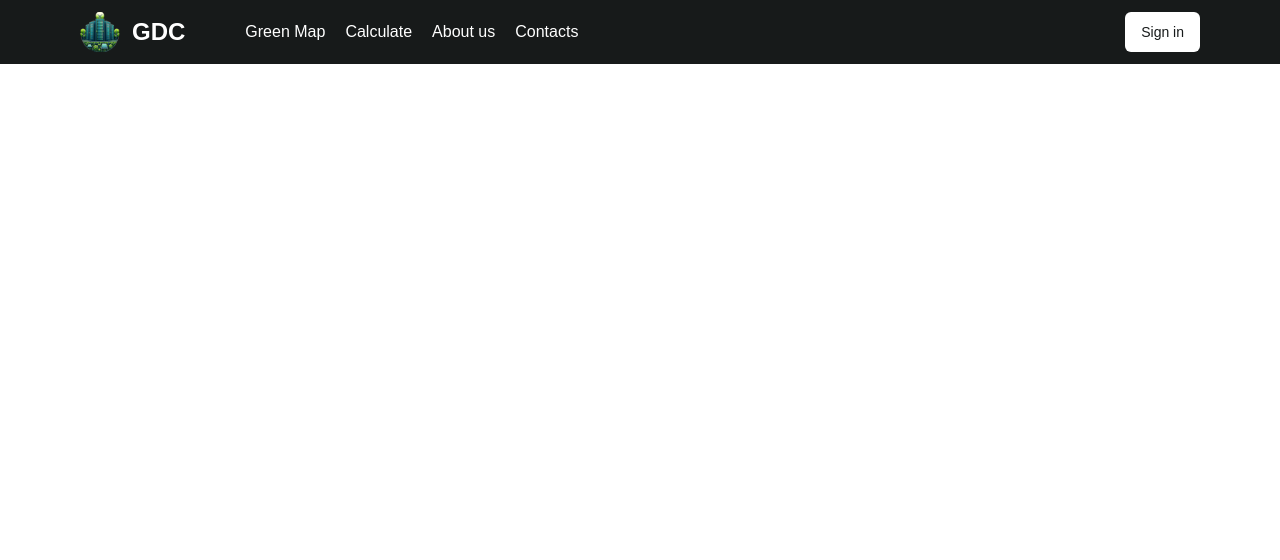
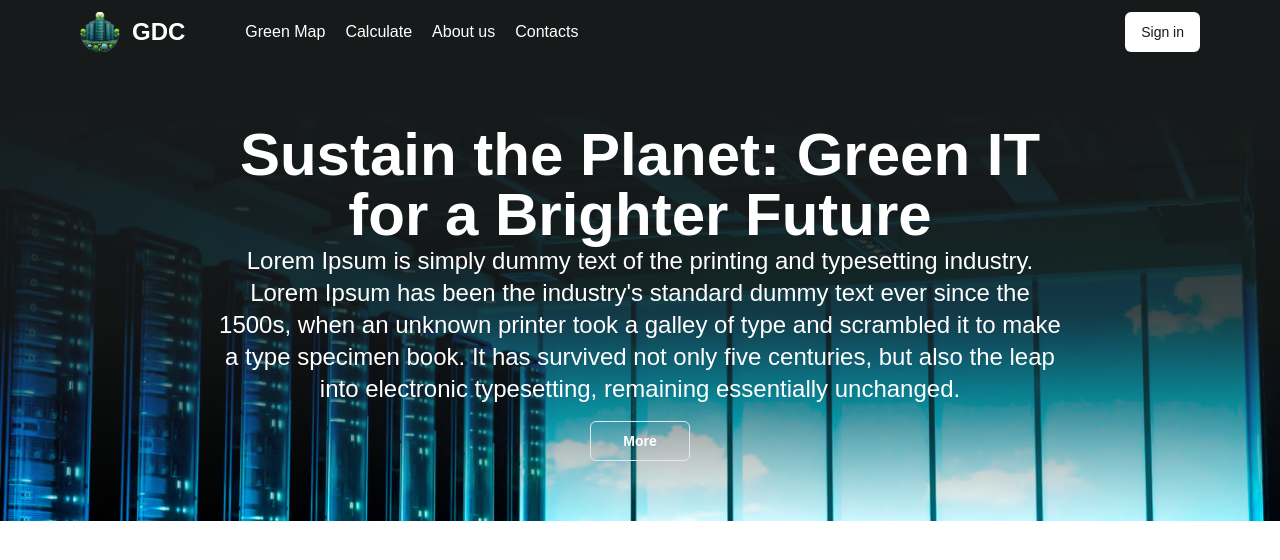
Before and after one commit to ornur/green-dc, a Next.js app: page / in a window 1280 px wide. Shown: the top 560 px of the page. Built offline with nearby package versions, Linux system fonts and the light colour scheme.

Commit message:
Hero section added

```diff
--- /dev/null
+++ b/src/app/Hero.tsx
@@ -0,0 +1,43 @@
+"use client"
+import Image from "next/image";
+import BgHero from "../../public/hero 1.png";
+import { Button } from "@/components/ui/button";
+import { toast } from "sonner";
+
+export default function Hero() {
+  return (
+    <div className="aspect-[14/5] relative">
+      <Image
+        src={BgHero}
+        alt="Hero Image"
+        fill
+        sizes="100vw"
+        style={{ objectFit: "cover" }}
+      />
+      <div className="absolute inset-0 flex items-center justify-center bg-gradient-to-b from-base-black from-10% via-base-black/80 to-transparent to-100%">
+        <div className="max-w-[850px] text-center">
+          <h1 className="text-white text-4xl md:text-6xl font-bold">
+            Sustain the Planet: Green IT for a Brighter Future
+          </h1>
+          <p className="text-white text-lg md:text-2xl">
+            Lorem Ipsum is simply dummy text of the printing and typesetting
+            industry. Lorem Ipsum has been the industry's standard dummy text
+            ever since the 1500s, when an unknown printer took a galley of type
+            and scrambled it to make a type specimen book. It has survived not
+            only five centuries, but also the leap into electronic typesetting,
+            remaining essentially unchanged.
+          </p>
+          <Button
+            className="mt-4 bg-transparent text-white font-bold px-8"
+            variant="outline"
+            onClick={() => {
+              toast.error("Not implemented yet");
+            }}
+          >
+            More
+          </Button>
+        </div>
+      </div>
+    </div>
+  );
+}
--- a/src/app/page.tsx
+++ b/src/app/page.tsx
@@ -1,9 +1,12 @@
 import { Header } from "./Header";
+import Hero from "./Hero";
 
 export default function Home() {
   return (
-    <div className="">
+    <>
       <Header />
-    </div>
+      <Hero/>
+
+    </>
   );
 }
```
